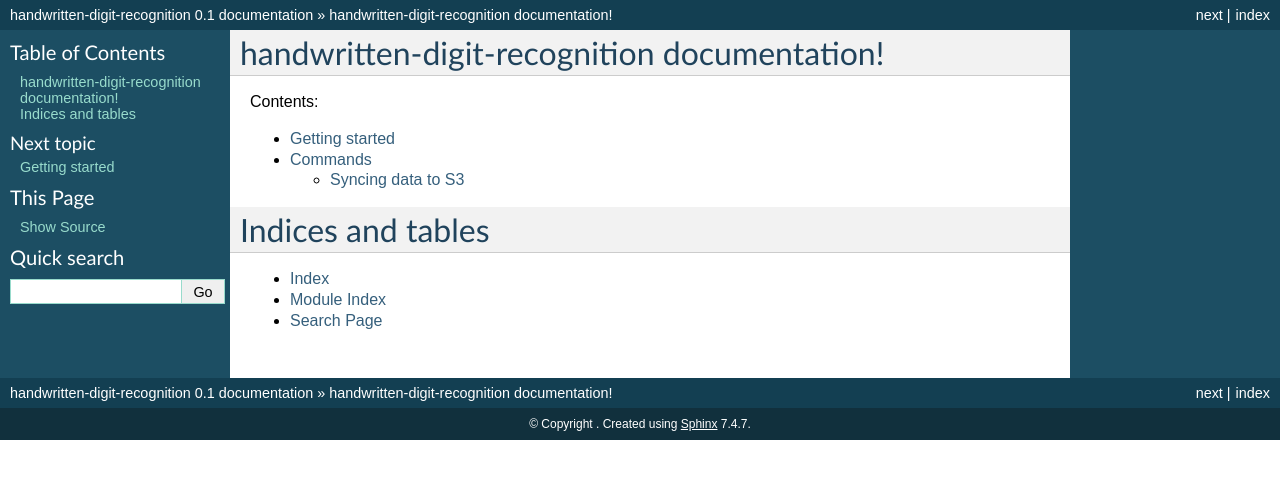
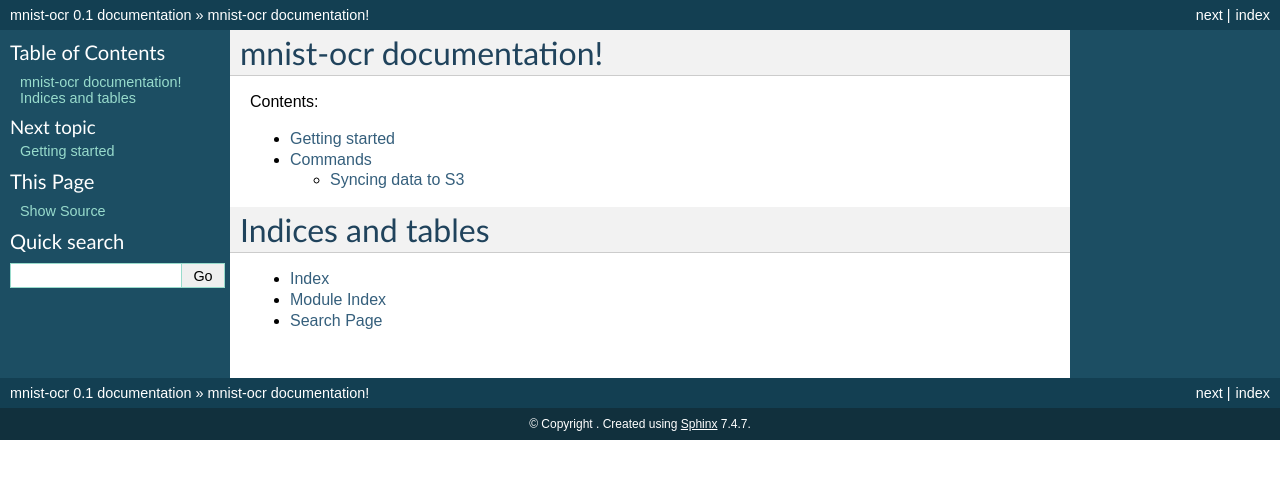
Before and after one commit to blesswinsamuel/mnist-ocr, a Sphinx documentation site: the page built from docs/index.rst, in a window 1280 px wide. Shown: the top 479 px of the page. Built offline with Sphinx 7.4.7, drawn with Linux system fonts in a browser that asks for light colours.

Commit message:
Rename to mnist-ocr

```diff
--- a/docs/commands.rst
+++ b/docs/commands.rst
@@ -6,5 +6,5 @@
 Syncing data to S3
 ^^^^^^^^^^^^^^^^^^
 
-* `make sync_data_to_s3` will use `aws s3 sync` to recursively sync files in `data/` up to `s3://handwritten-digit-recognition-bless/data/`.
-* `make sync_data_from_s3` will use `aws s3 sync` to recursively sync files from `s3://handwritten-digit-recognition-bless/data/` to `data/`.
+* `make sync_data_to_s3` will use `aws s3 sync` to recursively sync files in `data/` up to `s3://mnist-ocr-bless/data/`.
+* `make sync_data_from_s3` will use `aws s3 sync` to recursively sync files from `s3://mnist-ocr-bless/data/` to `data/`.
--- a/docs/conf.py
+++ b/docs/conf.py
@@ -1,6 +1,6 @@
 # -*- coding: utf-8 -*-
 #
-# handwritten-digit-recognition documentation build configuration file, created by
+# mnist-ocr documentation build configuration file, created by
 # sphinx-quickstart.
 #
 # This file is execfile()d with the current directory set to its containing dir.
@@ -41,7 +41,7 @@
 master_doc = "index"
 
 # General information about the project.
-project = "handwritten-digit-recognition"
+project = "mnist-ocr"
 
 # The version info for the project you're documenting, acts as replacement for
 # |version| and |release|, also used in various other places throughout the
@@ -164,7 +164,7 @@
 # html_file_suffix = None
 
 # Output file base name for HTML help builder.
-htmlhelp_basename = "handwritten-digit-recognitiondoc"
+htmlhelp_basename = "mnist-ocrdoc"
 
 
 # -- Options for LaTeX output --------------------------------------------------
@@ -183,8 +183,8 @@
 latex_documents = [
     (
         "index",
-        "handwritten-digit-recognition.tex",
-        "handwritten-digit-recognition Documentation",
+        "mnist-ocr.tex",
+        "mnist-ocr Documentation",
         "Blesswin Samuel",
         "manual",
     ),
@@ -218,8 +218,8 @@
 man_pages = [
     (
         "index",
-        "handwritten-digit-recognition",
-        "handwritten-digit-recognition Documentation",
+        "mnist-ocr",
+        "mnist-ocr Documentation",
         ["Blesswin Samuel"],
         1,
     )
@@ -237,10 +237,10 @@
 texinfo_documents = [
     (
         "index",
-        "handwritten-digit-recognition",
-        "handwritten-digit-recognition Documentation",
+        "mnist-ocr",
+        "mnist-ocr Documentation",
         "Blesswin Samuel",
-        "handwritten-digit-recognition",
+        "mnist-ocr",
         "Recognize handwritten digits",
         "Miscellaneous",
     ),
--- a/docs/index.rst
+++ b/docs/index.rst
@@ -1,9 +1,9 @@
-.. handwritten-digit-recognition documentation master file, created by
+.. mnist-ocr documentation master file, created by
    sphinx-quickstart.
    You can adapt this file completely to your liking, but it should at least
    contain the root `toctree` directive.
 
-handwritten-digit-recognition documentation!
+mnist-ocr documentation!
 ==============================================
 
 Contents:
```
Also changed, not shown: README.md (+1 -1 lines), setup.py (+5 -5 lines), 3 other files.
